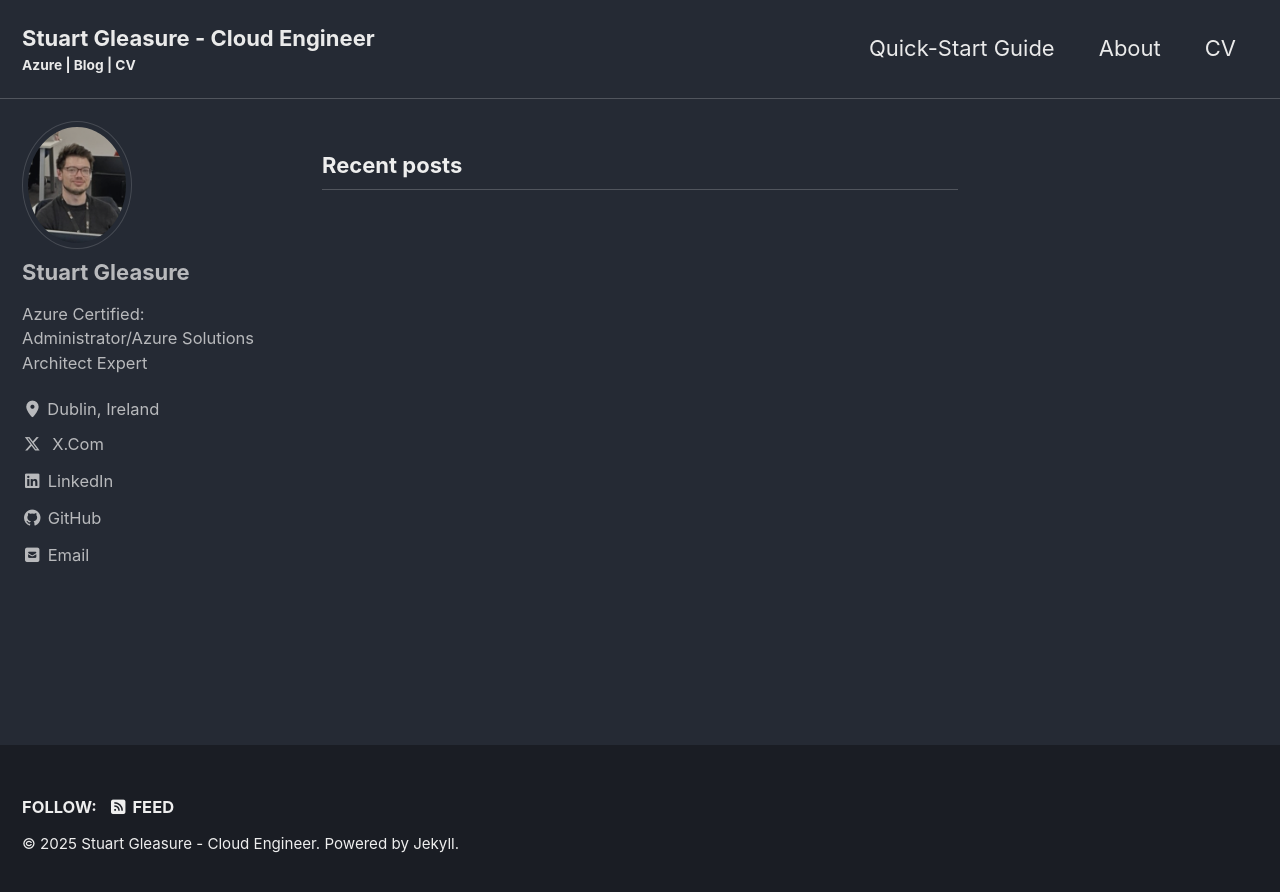
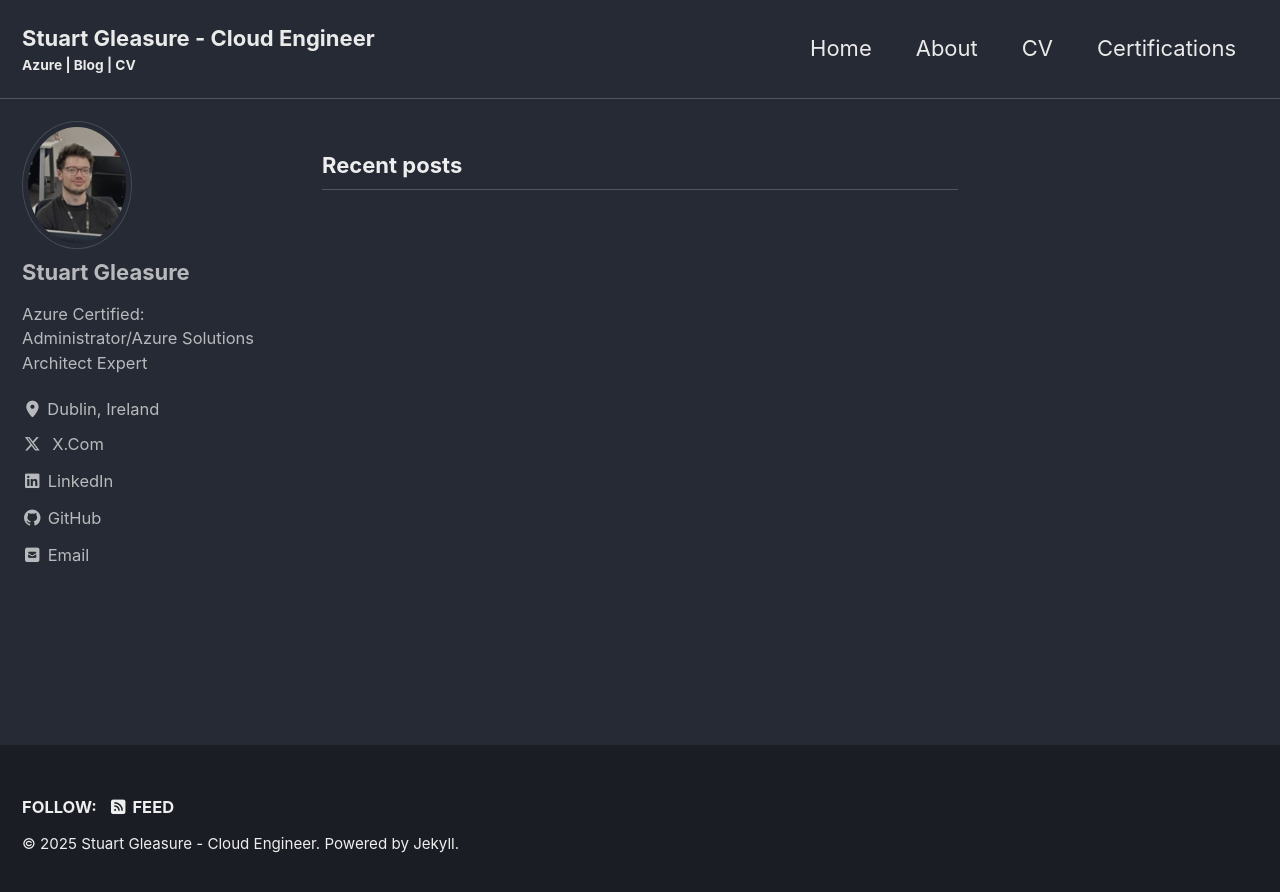
Before and after one commit to TinoStu/TinoStu.github.io, a Jekyll site: the page built from index.html, in a window 1280 px wide. Shown: the top 892 px of the page. Built offline with Jekyll 4.4.1, drawn with Linux system fonts in a browser that asks for light colours; cached includes are drawn as plain includes; the list of posts is cut into pages by our own code.

Commit message:
navigation chnage #3

```diff
--- a/_data/navigation.yml
+++ b/_data/navigation.yml
@@ -1,7 +1,9 @@
 # main links
 main:
-  - title: "Quick-Start Guide"
-    url: https://mmistakes.github.io/minimal-mistakes/docs/quick-start-guide/
+  #- title: "Quick-Start Guide"
+  #  url: https://mmistakes.github.io/minimal-mistakes/docs/quick-start-guide/
+  - title: "Home"
+    url: /home/
   - title: "About"
     url: /about/
   # - title: "Sample Posts"
@@ -12,3 +14,5 @@ main:
   #   url: /sitemap/
   - title: "CV"
     url: /cv/
+  - title: "Certifications"
+    url: /certifications/
```
